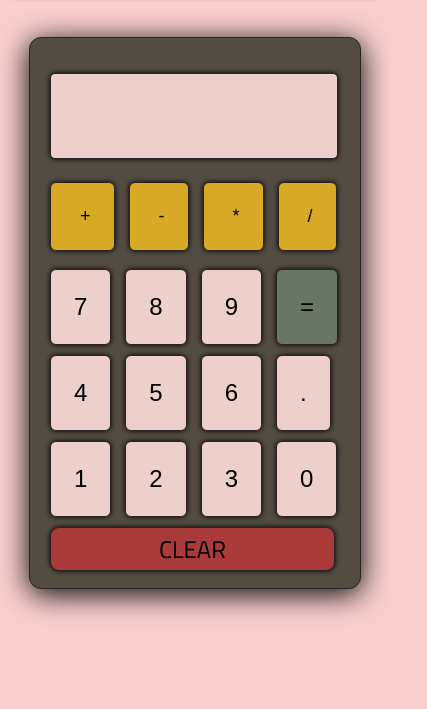
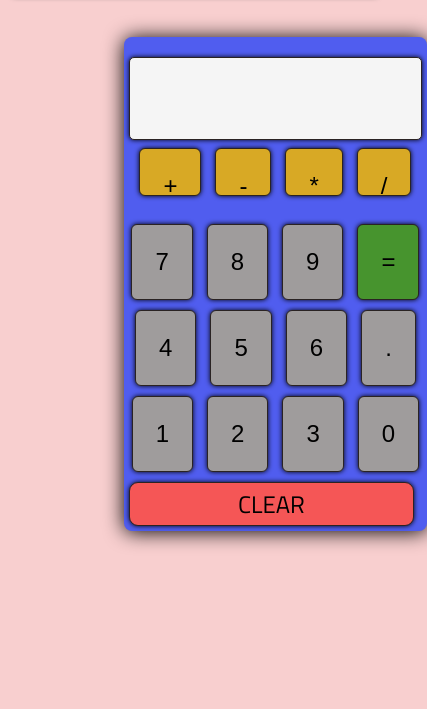
Before and after one commit to Frankalt/Calculator-app, a plain HTML site: page index.html in a window 390 px wide. Shown: the part 135-844 px from the top of the page, 427 px wide, since content can reach past the window. Drawn offline with Linux system fonts and the light colour scheme.

Commit message:
Update calculator.css
Adjusted layout to attempt to fix issue with mobile device screen - buttons were going out of formation.

```diff
--- a/calculator.css
+++ b/calculator.css
@@ -3,7 +3,7 @@ html {
 }
 
 h1 {
-    background-color: #edcfcc;
+    background-color: whitesmoke;
     color: rgb(96, 92, 87);
     font-family: "Titillium Web", sans-serif;
     font-weight: 400;
@@ -19,8 +19,9 @@ h1 {
   }
 
 #clear {
+    text-align: center;
     width: 285px;
-    background-color: rgb(171, 59, 59);
+    background-color: rgb(245, 86, 86);
     font-family: "Titillium Web", sans-serif;
     border: 1px solid rgb(42, 35, 35);
     border-radius: 9px;
@@ -29,33 +30,46 @@ h1 {
 }
 
 .calcbody {
-    width: 300px;
-    height: 520px;
-    background-color: #534c42;
-    border: 1px solid rgb(42, 35, 35);
-    border-radius: 12px;
-    padding: 15px;
-    margin: auto;
-    box-shadow: 0 5px 30px;
+    margin-left: 31%;
+    -webkit-box-align: center;
+    text-align: center;
+    width: min-content;
+    height: min-content;
+    display: flex;
+    flex-wrap: wrap;
+    flex-direction: row;
+    background-color: #505def;
+    border: #3442d6;
+    border-radius: 8px;
+    box-shadow: 0 1px 20px;
+}
+.operator {
+    background-color: rgb(216, 169, 37);
+    box-shadow: 1 1px 20px;
+    max-height: 20px;
+    margin-bottom: 5px;
 }
 
-.operator {
-    background-color: rgb(216, 169, 37);
-    padding-left: 29px;
-    margin-top: 20px;
-    margin-bottom: -5px;
-    font-size: large;
-    box-shadow: 0 0.1px 5px;
+.rowa {
+    background-color: aqua;
+}
+
+.rowb {
+    background-color: aqua;
+}
+
+.rowc {
+    background-color: aqua;
+
 }
 
 .equals {
-    background-color: #697565;
-    font-size: x-large;
+    background-color: #47942e;
     box-shadow: 0 0.1px 5px;
 }
 
 input {
-    background-color: #edcfcc;
+    background-color: #9f9c9c;
     border: 1px solid rgb(42, 35, 35);
     border-radius: 6px;
     padding: 23px;
@@ -65,11 +79,14 @@ input {
 }
 
 #screen {
-    width: 240px;
-    height: 38px;
+    width: 245px;
+    height: 35px;
+    text-align: left;
     border: 1px, solid rgb(42, 35, 35);
     border-radius: 5px;
     margin-top: 20px;
     margin-bottom: -15px;
     font-size: xx-large;
+    background-color: whitesmoke;
+    box-shadow: 1 1px 20px;
 }
```
